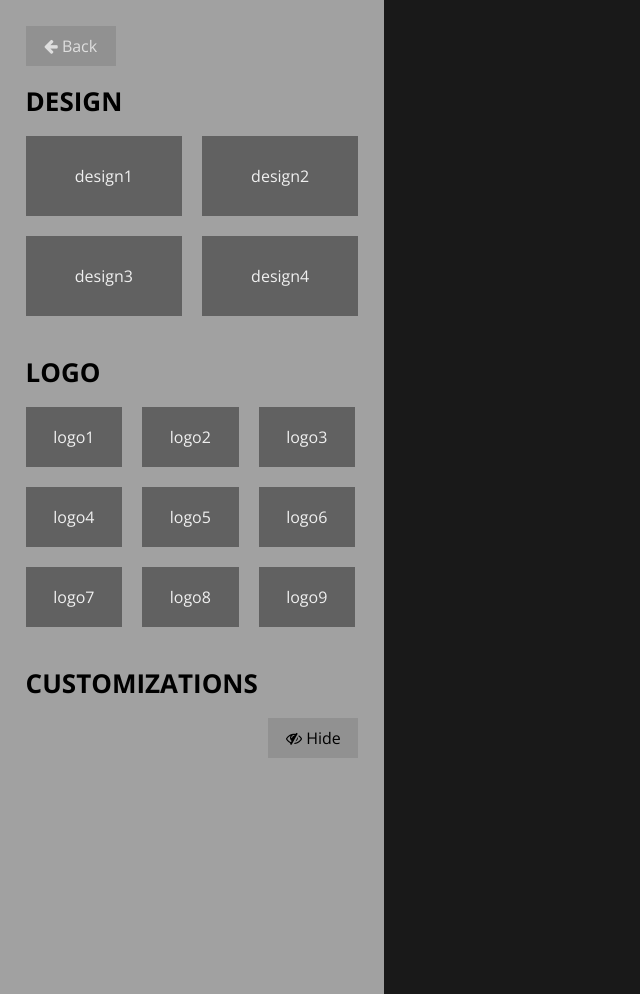
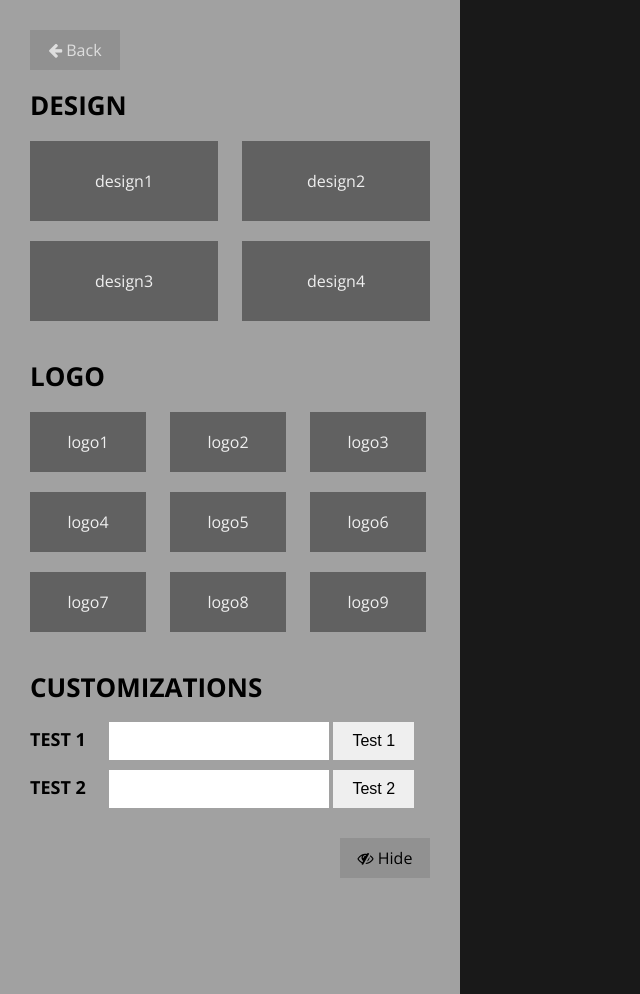
Before and after one commit to YouMeKim/beam-beats, a PHP site: page /edit.html in a window 1280 px wide. Shown: the whole page, without its empty margins (0-640 px from the left). Run offline with PHP 8.4, Linux system fonts and the light colour scheme.

Commit message:
add css changes and customizations

```diff
--- a/assets/css/styles.css
+++ b/assets/css/styles.css
@@ -6,8 +6,9 @@ body {
 
 #menu {
 	position:fixed;
-	padding:2%;
-	width:26%;
+	overflow:auto;
+	padding:30px;
+	width:400px;
 	height:96%;
 	background-color:rgba(161,161,161,1);
 	z-index:1;
@@ -26,6 +27,7 @@ body {
 	overflow:auto;
 	width:100%;
 }
+.section:nth-child(4) { margin-bottom:20px; }
 .section h1 { font-size:26px; }
 .design {
 	float:left;
@@ -51,6 +53,7 @@ body {
 .logo:nth-child(3n-2) { margin-right:0px; }
 .hide {
 	float:right;
+	margin-bottom:30px;
 	width:90px;
 	height:40px;
 	line-height:40px;
@@ -59,6 +62,14 @@ body {
 	background-color:rgba(0,0,0,0.1);
 	cursor:pointer;
 }
+.customization {
+	width:100%;
+	margin-bottom:10px;
+}
+form { font-size:16px; }
+label { display:inline-block; width:75px; font-size:18px; font-weight:700; }
+input { padding:10px; width:200px; font-size:16px; border-radius:0px; border:0px; }
+button { padding:10px; width:81px; font-size:16px; border-radius:0px; border:0px; }
 
 #visualization {
 	position:fixed;
--- a/edit.html
+++ b/edit.html
@@ -34,6 +34,8 @@
 		</div>
 		<div class="section">
 			<h1>CUSTOMIZATIONS</h1>
+			<div class="customization"><label>TEST 1</label> <input type="text"> <button>Test 1</button></div>
+			<div class="customization"><label>TEST 2</label> <input type="text"> <button>Test 2</button></div>
 		</div>
 		<div class="hide">
 			<i class="fa fa-eye-slash"></i> Hide
```
